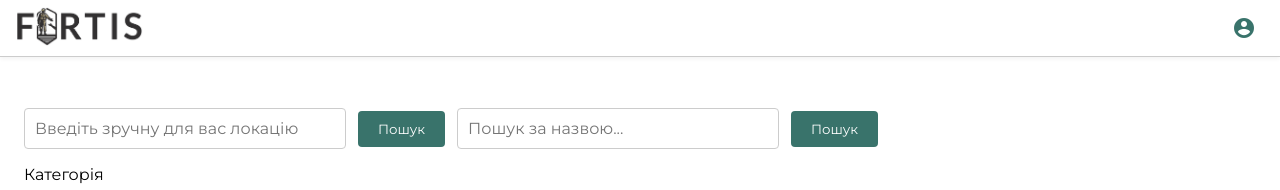
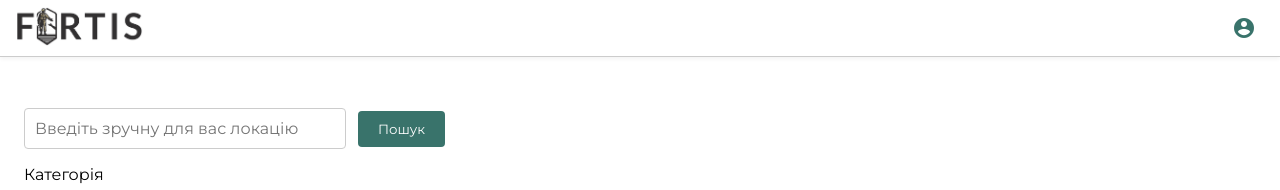
Before and after one commit to weqpro/OpMiniProject3, an Angular app in the folder frontend/frontend-fortis/: page /requests-filter in a window 1280 px wide. Shown: the top 190 px of the page. Built offline with nearby package versions, Linux system fonts and the light colour scheme; no server answers; sample sign-in values are in the browser's storage.

Commit message:
deleted search

```diff
--- a/frontend/frontend-fortis/src/app/pages/requests-filter/requests-filter.component.html
+++ b/frontend/frontend-fortis/src/app/pages/requests-filter/requests-filter.component.html
@@ -27,9 +27,6 @@
     <div class="search-bar">
       <input type="text" [(ngModel)]="searchCity" placeholder="Введіть зручну для вас локацію" class="search-input" />
       <button (click)="onCitySearch()" class="search-button">Пошук</button>
-
-      <input type="text" [(ngModel)]="searchTerm" placeholder="Пошук за назвою..." class="search-input" />
-      <button (click)="onSearch()" class="search-button">Пошук</button>
     </div>
 
     <div class="filters">
```
